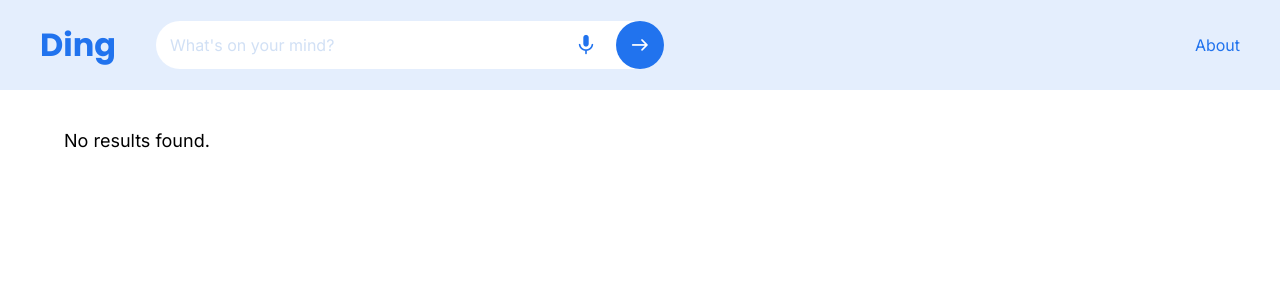
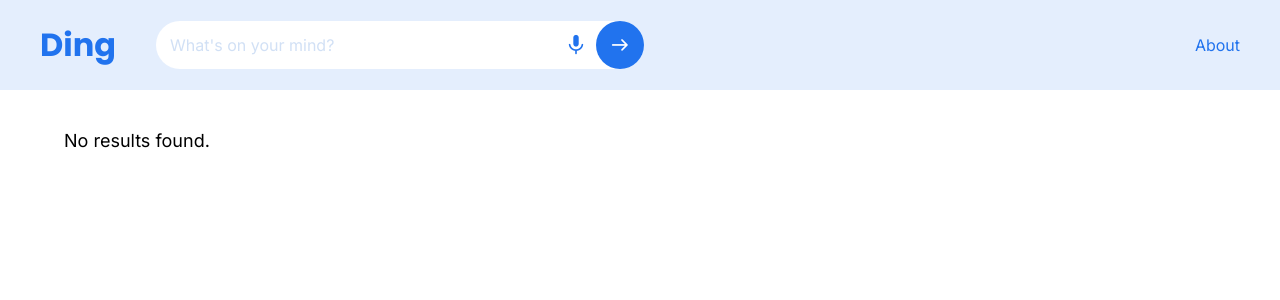
Before and after one commit to vojtechhabes/ding-search, a Node server app: template views/search.ejs in a window 1280 px wide. Shown: the top 300 px of the page. Run offline with Node 20, Linux system fonts and the light colour scheme; the template is opened without the code that fills it, so the values that code supplies are empty.

Commit message:
Small design fix

```diff
--- a/public/css/search-forms.css
+++ b/public/css/search-forms.css
@@ -95,7 +95,7 @@
   /* Small search form */
   .search-form-small input {
     height: 40px;
-    width: 40vw;
+    width: 45vw;
   }
 
   .search-form-small .search-btn-small {
--- a/public/css/voice-search.css
+++ b/public/css/voice-search.css
@@ -11,5 +11,5 @@
   font-size: 15px;
   display: flex;
   transition: 0.2s ease-in-out;
-  margin: 0 10px;
+  margin: 0;
 }
```
